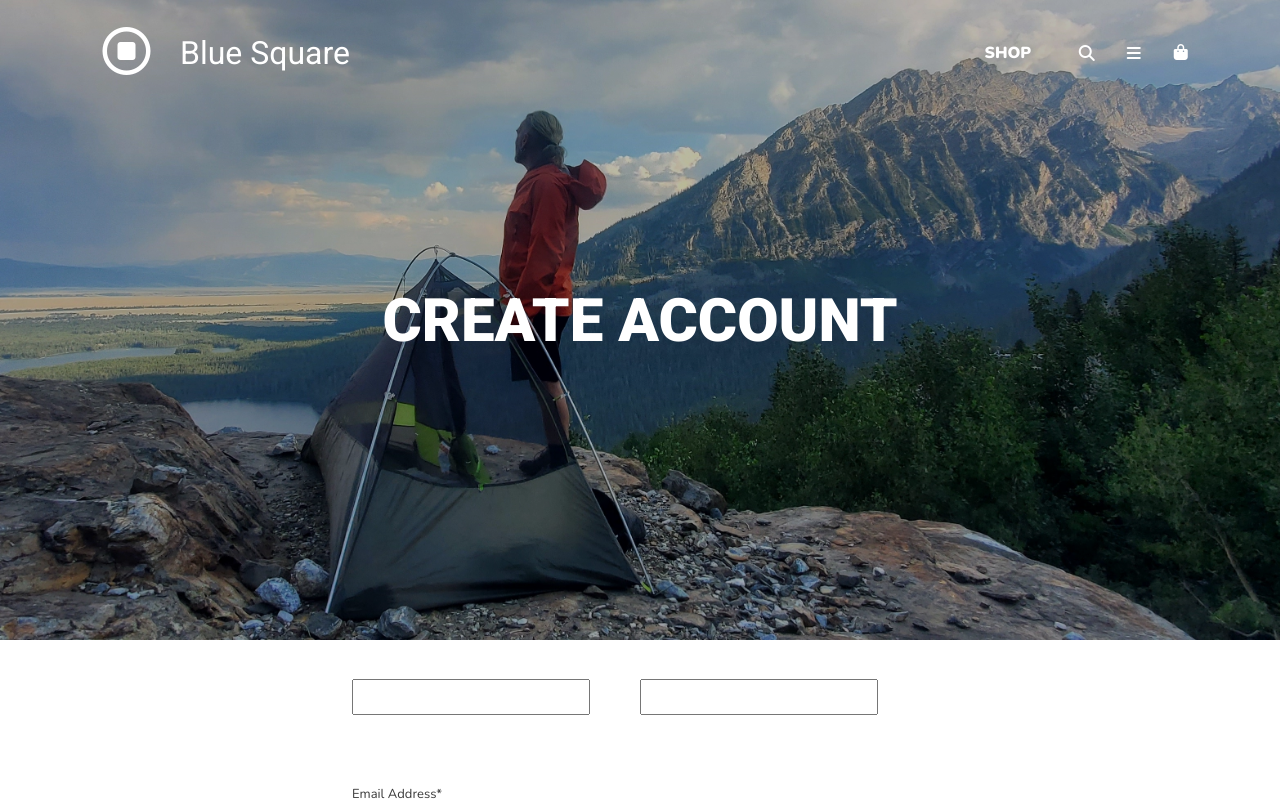
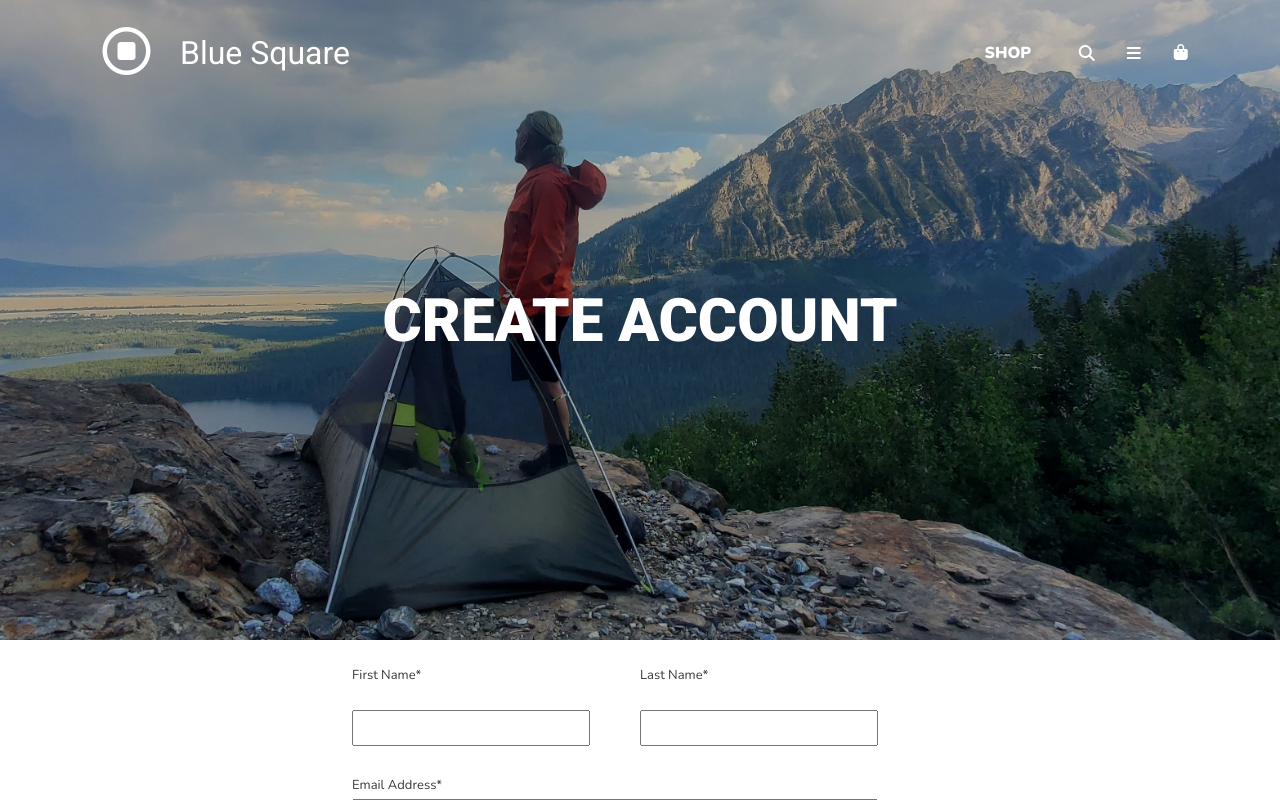
Before and after one commit to annaluzfisher/Blue-Square, a React (Create React App) app in the folder frontend/: page /#/Create-Account in a window 1280 px wide. Built offline with nearby package versions, Linux system fonts and the light colour scheme; no server answers.

Commit message:
Finish Create Account Styling

```diff
--- a/frontend/src/components/Buttons/Button/Button.js
+++ b/frontend/src/components/Buttons/Button/Button.js
@@ -1,6 +1,6 @@
 import "./button.css";
 import { Link } from "react-router-dom";
-import { orange } from "../../../Util/Styles";
+
 import { useDispatch, useSelector } from "react-redux";
 import { toggleModal } from "../../../store/ui";
 //
@@ -31,7 +31,7 @@ function Button({
   } else {
     return (
       <Link to={localPath}>
-        <div className={`button ${primary}`}>{name} </div>
+        <div className={`button ${primary}`} onClick={handleClick}>{name} </div>
       </Link>
     );
   }
--- a/frontend/src/components/Forms/CreateAccount/CreateAccountForm.js
+++ b/frontend/src/components/Forms/CreateAccount/CreateAccountForm.js
@@ -58,37 +58,31 @@ function CreateAccountForm() {
           </div>
         </div>
         <div className="input-container">
-          <label>
-            Email Address*
+          <label>Email Address*</label>
           <input
             type="email"
             value={email}
             onChange={(e) => setEmail(e.target.value)}
             required
           />
-          </label>
         </div>
-        <div className="input-container">
-          <label>
-            Company Name
+        <div className="input-container cn">
+          <label>Company Name</label>
           <input
             type="text"
             value={companyName}
             onChange={(e) => setCompanyName(e.target.value)}
           />
-          </label>
         </div>
 
         <div className="input-container">
-          <label>
-            Password*
+          <label>Password*</label>
           <input
             type="password"
             value={password}
             onChange={(e) => setPassword(e.target.value)}
             required
           />
-          </label>
         </div>
         <div id="checkbox">
           <input
--- a/frontend/src/components/Forms/CreateAccount/createaccountform.css
+++ b/frontend/src/components/Forms/CreateAccount/createaccountform.css
@@ -25,7 +25,7 @@ position:relative;
 .input-container input {
 
   margin-top: 5px;
-  height:40px;
+  height:300px;
   width:90%;
   position: relative;
  z-index: 3;
@@ -34,6 +34,7 @@ position:relative;
 .names{
   display: flex;
   width: 90%;
+  padding-top: 30px;
 }
 .names input {
 
@@ -45,13 +46,17 @@ position:relative;
   display: flex;
   flex-direction: column;
   align-items: left;
+  height: 80px;
+  justify-content: space-between;
+
 }
 
 .create-user-form-wrapper label{
 
     font-size: 13px;
   color: rgb(58, 58, 58);
-  margin-top:40px;
+  /* margin-top:20px;
+  margin-bottom: 15px; */
   font-family:'nunito',sans-serif;
   font-weight: 300;
 
```
Also changed, not shown: 1 other file (tests, documents, lock files or other folders). Lines whose indentation alone changed are shown as unchanged.
